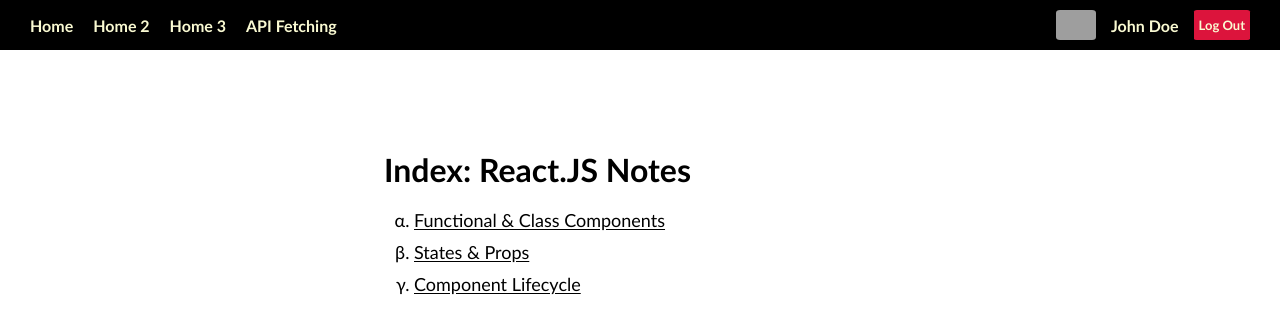
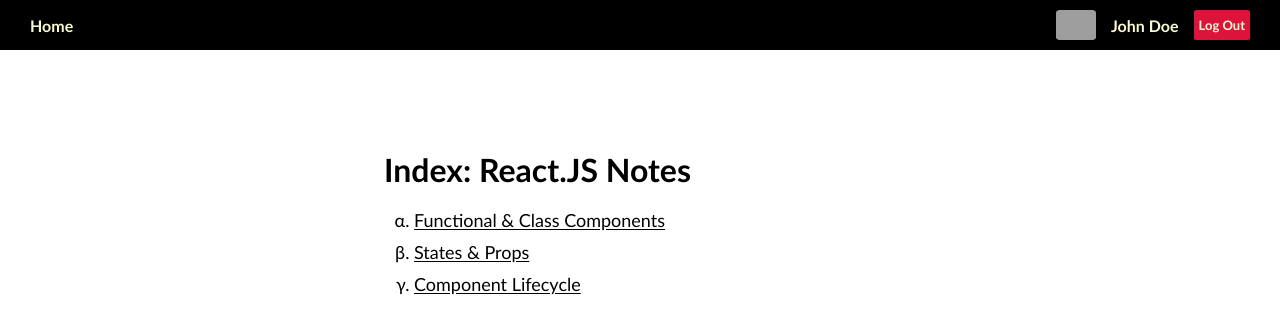
Before and after one commit to shreyanshxyz/react-js-notes, a React (Vite) app: page / in a window 1280 px wide. Shown: the top 334 px of the page. Built offline with nearby package versions, Linux system fonts and the light colour scheme; grey boxes are pictures that could not be loaded.

Commit message:
update Navbar.tsx

```diff
--- a/src/components/Navbar/Navbar.tsx
+++ b/src/components/Navbar/Navbar.tsx
@@ -9,15 +9,6 @@ const Navbar: React.FC<NavbarProps> = () => {
       <div className="navbar__left">
         <Link to="/" className="nav__link">
           Home
-        </Link>
-        <Link className="nav__link" to="/">
-          Home 2
-        </Link>
-        <Link className="nav__link" to="/">
-          Home 3
-        </Link>
-        <Link className="nav__link" to="/">
-          API Fetching
         </Link>
       </div>
       <div className="navbar__right">
```
